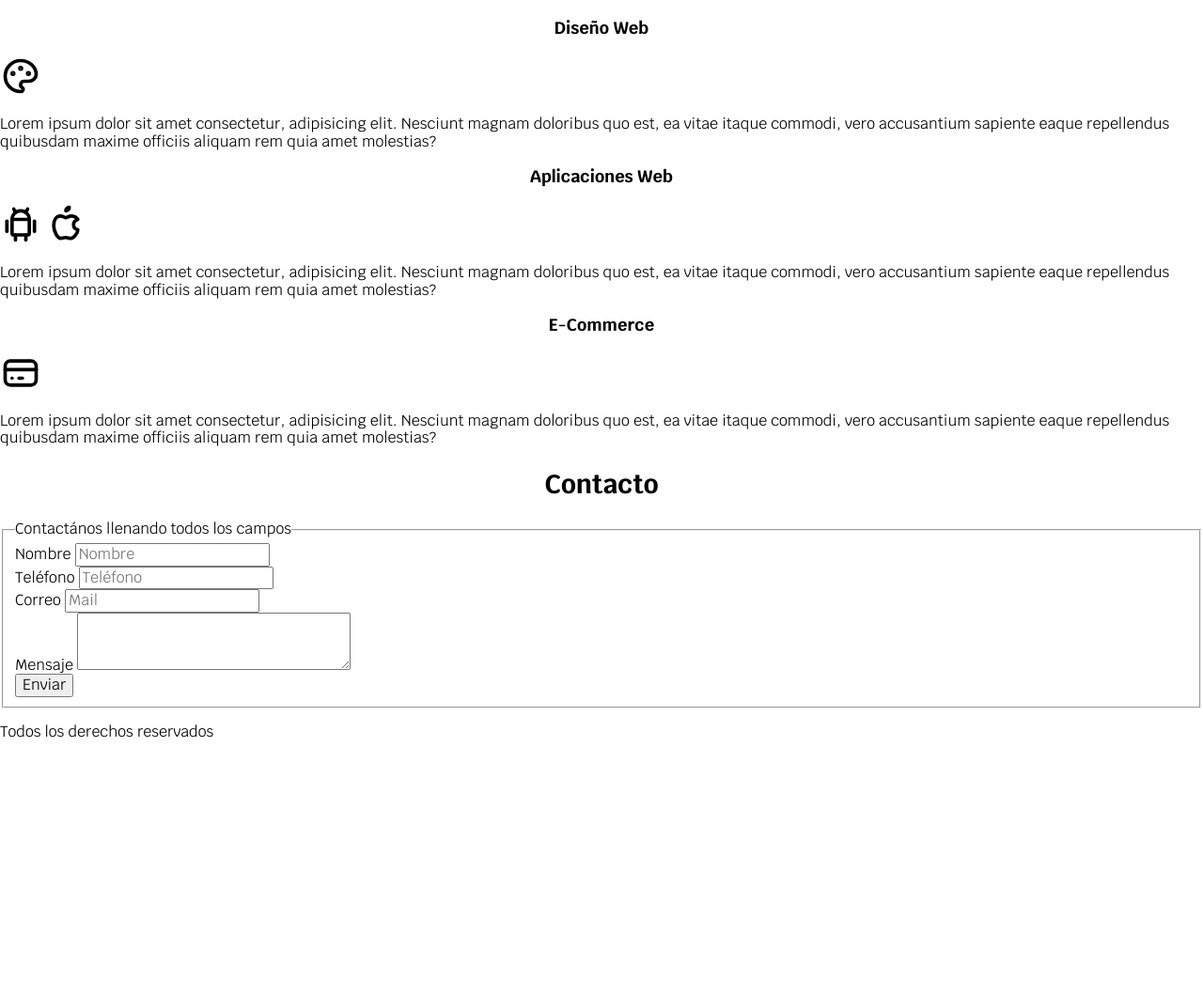
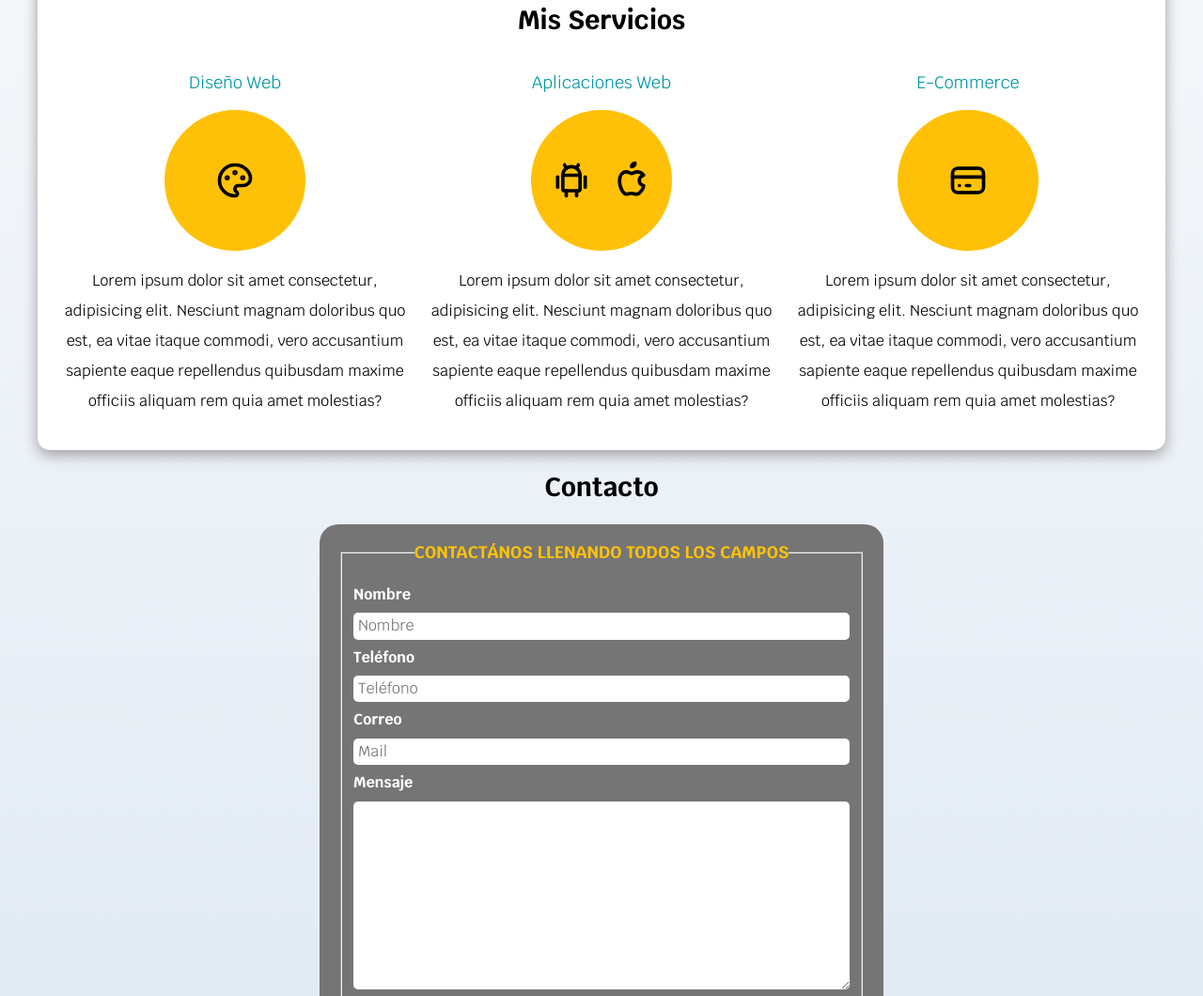
Before and after one commit to pogial/cursoHtml-CSS, a plain HTML site: page Proyecto Desarrollador/index.html in a window 1280 px wide. Shown: the part 646-1706 px from the top of the page at 94% size. Before the commit the page ends 1450 px from the top, so only its background shows below. Drawn offline with Linux system fonts and the light colour scheme.

Commit message:
Finalizado Poryecto Desarrollador

```diff
--- a/Proyecto Desarrollador/css/styles.css
+++ b/Proyecto Desarrollador/css/styles.css
@@ -4,6 +4,7 @@
     --primario:#ffc107;
     --secundario:#0097a7;
     --gris:#757575;
+    --grisclaro: #dfe9f3;
 }
 
 html{
@@ -18,6 +19,19 @@ html{
 body{
     font-size: 16px; /*1 rem = 10px*/
     font-family: 'Krub', sans-serif;
+    background-image: linear-gradient(to top, var(--grisclaro) 0%, var(--blanco) 100%);
+}
+
+.sombra{
+    -webkit-box-shadow: 0px 5px 15px 0px rgba(158,156,158,1);
+    -moz-box-shadow: 0px 5px 15px 0px rgba(158,156,158,1);
+    box-shadow: 0px 5px 15px 0px rgba(158,156,158,1);
+    background-color: var(--blanco);
+    padding: 2rem;
+    border-radius: 13px 13px 13px 13px;
+    -moz-border-radius: 13px 13px 13px 13px;
+    -webkit-border-radius: 13px 13px 13px 13px;
+    border: 0px solid #000000;
 }
 
 h1{
@@ -32,11 +46,14 @@ h3{
     font-size: 1.8rem;
 }
 
-h1,h2,h3{
+h1,
+h2,
+h3{
     text-align: center;
 }
 
-.titulo span{
+.titulo
+span{
     font-size: 2rem;
 }
 
@@ -57,6 +74,11 @@ h1,h2,h3{
     border-radius: .5rem;
     width: 90%;
     text-align: center;
+    border: none;
+}
+
+.boton:hover{
+    cursor: pointer;
 }
 
 .nav-bg{
@@ -68,7 +90,8 @@ h1,h2,h3{
     flex-direction: column;
 }
 
-.navegacion-principal a{
+.navegacion-principal
+a{
     color: var(--blanco);
     text-align: center;
     display: block;
@@ -89,6 +112,7 @@ h1,h2,h3{
     background-size: cover;
     height: 450px;
     position: relative;
+    margin-bottom: 2rem;
 }
 
 .contenido-hero{
@@ -107,9 +131,98 @@ h1,h2,h3{
     color: var(--blanco);
 }
 
-.contenido-hero .ubicacion{
+.contenido-hero
+.ubicacion{
     display: flex;
     align-items: flex-end;
+}
+
+.servicio{
+    display: flex;
+    flex-direction: column;
+    align-items: center;
+}
+
+.servicio
+h3{
+    color: var(--secundario);
+    font-weight: normal;
+}
+
+.servicio
+p{
+    line-height: 2;
+    text-align: center;
+}
+
+.servicio
+.iconos{
+    height: 15rem;
+    width: 15rem;
+    background-color: var(--primario);
+    border-radius: 50%;
+    display: flex;
+    justify-content: space-evenly;
+    align-items: center;
+}
+
+.formulario{
+    background-color: var(--gris);
+    width: min(60rem, 100%);
+    margin: 0 auto;
+    padding: 2rem;
+    border-radius: 2rem;
+}
+
+.formulario
+legend{
+    text-align: center;
+    border: none;
+    font-size: 1.8rem;
+    text-transform: uppercase;
+    font-weight: bold;
+    margin-bottom: 2rem;
+    color: var(--primario);
+}
+
+.campo{
+    margin-bottom: 1rem;
+}
+
+.campo
+label{
+    color: var(--blanco);
+    font-weight: bold;
+    margin-bottom: 1rem;
+    display: block;
+}
+
+.input-text{
+    width: 100%;
+    border: none;
+    padding: 5px;
+    border-radius: 0.5rem;
+}
+
+.tamano-boton-enviar{
+    width: 100%;
+}
+
+.alinear-derecha{
+    justify-content: flex-end;
+}
+
+.flex{
+    display: flex;
+}
+
+.campo
+textarea{
+    height: 20rem;
+}
+
+.footer{
+    text-align: center;
 }
 
 @media (min-width: 480px) {
@@ -123,6 +236,16 @@ h1,h2,h3{
     .boton{
         width: auto;
     }
+
+    .servicios{
+        display: grid;
+        grid-template-columns: repeat(3, 1fr);
+        column-gap: 1rem;
+    }
+
+    .tamano-boton-enviar{
+        width: auto;
+    }
 }
 
 @media (min-width: 1140px) {
--- a/Proyecto Desarrollador/index.html
+++ b/Proyecto Desarrollador/index.html
@@ -40,11 +40,13 @@
             <a class="boton"  href="">Contactar</a>
         </div>
     </section>
-    <main>
+    <main class="contenedor sombra">
         <h2>Mis Servicios</h2>
 
-        <section>
+        <div class="servicios">
+            <section class = "servicio">
                 <h3>Diseño Web</h3>
+                <div class="iconos">
                     <svg xmlns="http://www.w3.org/2000/svg" class="icon icon-tabler icon-tabler-palette" width="44" height="44" viewBox="0 0 24 24" stroke-width="2" stroke="#000000" fill="none" stroke-linecap="round" stroke-linejoin="round">
                         <path stroke="none" d="M0 0h24v24H0z" fill="none"/>
                         <path d="M12 21a9 9 0 1 1 0 -18a9 8 0 0 1 9 8a4.5 4 0 0 1 -4.5 4h-2.5a2 2 0 0 0 -1 3.75a1.3 1.3 0 0 1 -1 2.25" />
@@ -52,12 +54,14 @@
                         <circle cx="12" cy="7.5" r=".5" fill="currentColor" />
                         <circle cx="16.5" cy="10.5" r=".5" fill="currentColor" />
                     </svg>
+                </div>
                 <p>Lorem ipsum dolor sit amet consectetur, adipisicing elit. Nesciunt magnam doloribus quo est, ea
                 vitae itaque commodi, vero accusantium sapiente eaque repellendus quibusdam maxime officiis aliquam
                 rem quia amet molestias?</p>
             </section>
-        <section>
+            <section class = "servicio">
                 <h3>Aplicaciones Web</h3>
+                <div class="iconos">
                     <svg xmlns="http://www.w3.org/2000/svg" class="icon icon-tabler icon-tabler-brand-android" width="44" height="44" viewBox="0 0 24 24" stroke-width="2" stroke="#000000" fill="none" stroke-linecap="round" stroke-linejoin="round">
                         <path stroke="none" d="M0 0h24v24H0z" fill="none"/>
                         <line x1="4" y1="10" x2="4" y2="16" />
@@ -73,12 +77,14 @@
                         <path d="M9 7c-3 0 -4 3 -4 5.5c0 3 2 7.5 4 7.5c1.088 -.046 1.679 -.5 3 -.5c1.312 0 1.5 .5 3 .5s4 -3 4 -5c-.028 -.01 -2.472 -.403 -2.5 -3c-.019 -2.17 2.416 -2.954 2.5 -3c-1.023 -1.492 -2.951 -1.963 -3.5 -2c-1.433 -.111 -2.83 1 -3.5 1c-.68 0 -1.9 -1 -3 -1z" />
                         <path d="M12 4a2 2 0 0 0 2 -2a2 2 0 0 0 -2 2" />
                     </svg>
+                </div>
                 <p>Lorem ipsum dolor sit amet consectetur, adipisicing elit. Nesciunt magnam doloribus quo est, ea
                 vitae itaque commodi, vero accusantium sapiente eaque repellendus quibusdam maxime officiis aliquam
                 rem quia amet molestias?</p>
             </section>
-        <section>
+            <section class = "servicio">
                 <h3>E-Commerce</h3>
+                <div class="iconos">
                     <svg xmlns="http://www.w3.org/2000/svg" class="icon icon-tabler icon-tabler-credit-card" width="44" height="44" viewBox="0 0 24 24" stroke-width="2" stroke="#000000" fill="none" stroke-linecap="round" stroke-linejoin="round">
                         <path stroke="none" d="M0 0h24v24H0z" fill="none"/>
                         <rect x="3" y="5" width="18" height="14" rx="3" />
@@ -86,40 +92,44 @@
                         <line x1="7" y1="15" x2="7.01" y2="15" />
                         <line x1="11" y1="15" x2="13" y2="15" />
                     </svg>
+                </div>
                 <p>Lorem ipsum dolor sit amet consectetur, adipisicing elit. Nesciunt magnam doloribus quo est, ea
                 vitae itaque commodi, vero accusantium sapiente eaque repellendus quibusdam maxime officiis aliquam
                 rem quia amet molestias?</p>
             </section>
+        </div>
     </main>
     <section>
         <h2>Contacto</h2>
 
-        <form action="">
+        <form class="formulario">
             <fieldset>
                 <legend>Contactános llenando todos los campos</legend>
 
-                <div>
+                <div class="contenedor-campos">
+                    <div class="campo">
                         <label>Nombre</label>
-                    <input type="text" placeholder="Nombre">
+                        <input class="input-text" type="text" placeholder="Nombre">
                     </div>
 
-                <div>
+                    <div class="campo">
                         <label>Teléfono</label>
-                    <input type="tel" placeholder="Teléfono">
+                        <input class="input-text"type="tel" placeholder="Teléfono">
                     </div>
 
-                <div>
+                    <div class="campo">
                         <label>Correo</label>
-                    <input type="email" placeholder="Mail">
+                        <input class="input-text"type="email" placeholder="Mail">
                     </div>
 
-                <div>
+                    <div class="campo">
                         <label>Mensaje</label>
-                    <textarea name="" id="" cols="30" rows="3"></textarea>
+                        <textarea class="input-text" name="" id="" cols="30" rows="3"></textarea>
+                    </div>
                 </div>
 
-                <div>
-                    <input type="submit" value="Enviar">
+                <div class="alinear-derecha flex">
+                    <input class="boton tamano-boton-enviar" type="submit" value="Enviar">
                 </div>
 
             </fieldset>
@@ -127,7 +137,7 @@
 
     </section>
 
-    <footer>
+    <footer class="footer">
         <p>Todos los derechos reservados</p>
     </footer>
 </body>
```
Lines whose indentation alone changed are shown as unchanged.
